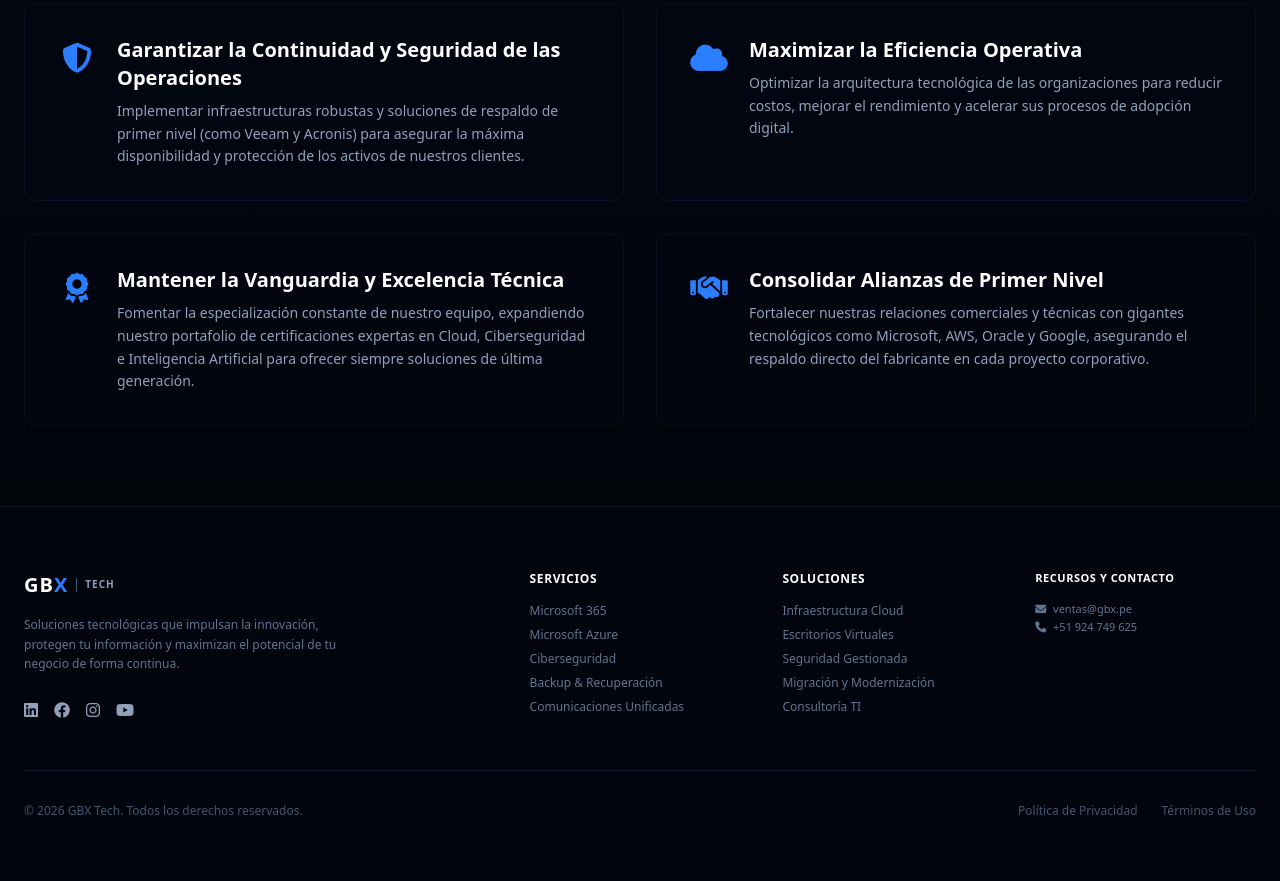
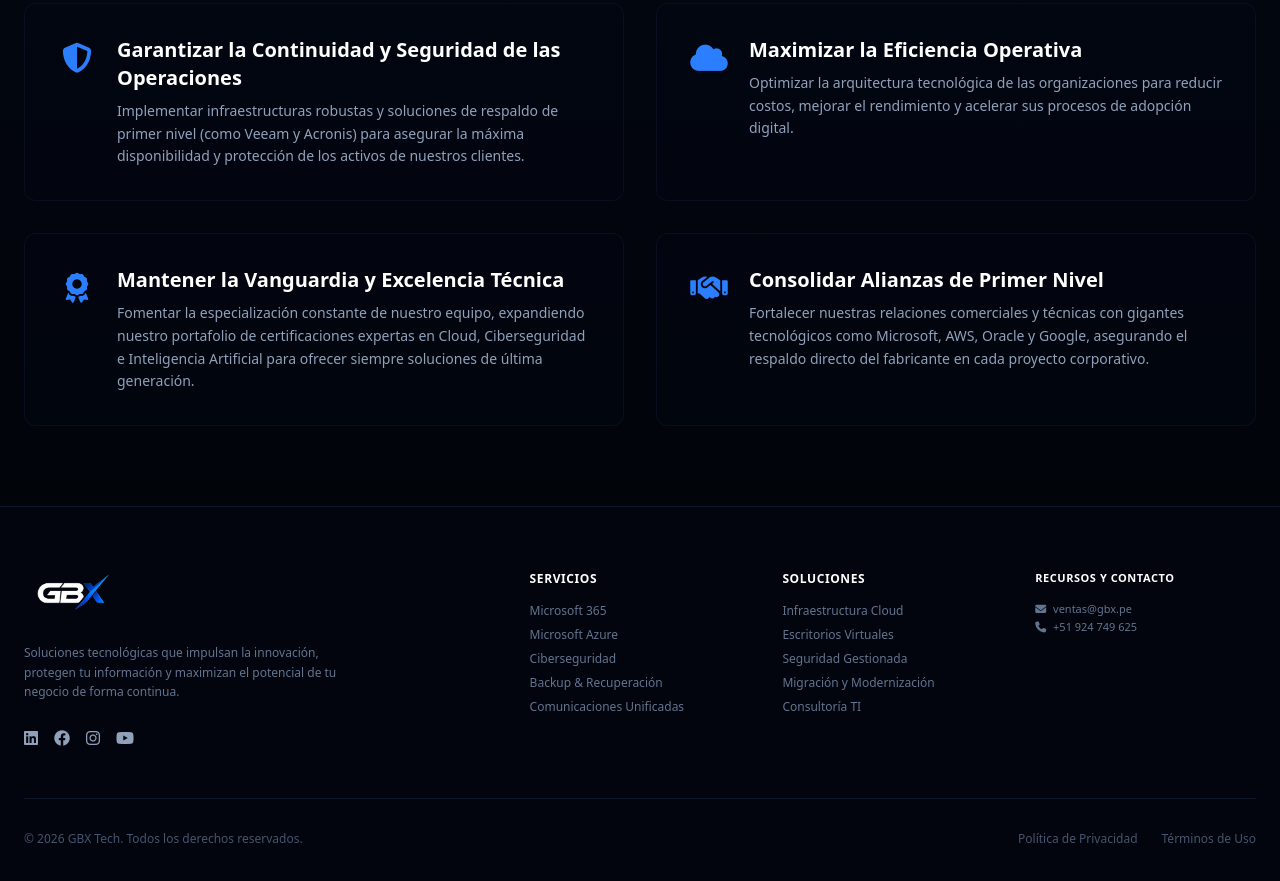
Before and after one commit to Yhan238/Yhan238.github.io, a plain HTML site: page nosotros.html in a window 1280 px wide. Shown: the part 1499-2380 px from the top of the page. Drawn offline with nearby package versions, Linux system fonts and the light colour scheme.

Commit message:
Update nosotros.html

```diff
--- a/nosotros.html
+++ b/nosotros.html
@@ -160,9 +160,7 @@
     <footer class="bg-[#02050d] border-t border-slate-900 py-16 px-6 text-xs text-slate-400">
         <div class="max-w-7xl mx-auto grid grid-cols-2 md:grid-cols-5 gap-8 mb-12">
             <div class="col-span-2">
-                <div class="flex items-center space-x-2 mb-4">
-                    <span class="text-xl font-black tracking-wider text-white">GB<span class="text-blue-500">X</span></span>
-                    <span class="text-[10px] text-slate-400 border-l border-slate-600 pl-2 uppercase tracking-widest block font-semibold">Tech</span>
+                <div class="flex items-center space-x-2 mb-4"><img src="img/logo.gif" alt="GBX TECH" class="h-10 w-auto mb-4">
                 </div>
                 <p class="max-w-xs leading-relaxed text-slate-500 mb-6">Soluciones tecnológicas que impulsan la innovación, protegen tu información y maximizan el potencial de tu negocio de forma continua.</p>
                 <div class="flex space-x-4 text-base">
```
